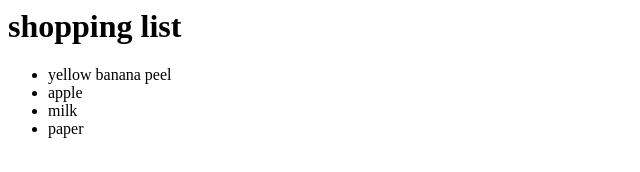
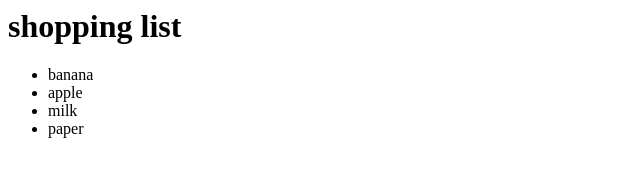
Before and after one commit to hulaas/newGitTest, a plain HTML site: page index.html in a window 1280 px wide. Shown: the full height of the page, 0-640 px from the left. Drawn offline with Linux system fonts and the light colour scheme.

Commit message:
banana defaulted

```diff
--- a/index.html
+++ b/index.html
@@ -1,6 +1,6 @@
 <h1>shopping list</h1>
 <ul>
-<li>yellow banana peel</li>
+<li>banana</li>
 <li>apple</li>
 <li>milk</li>
 <li>paper</li>
```
